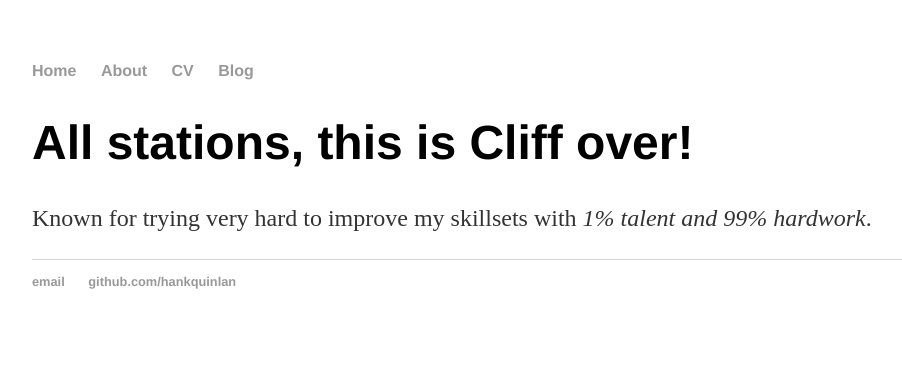
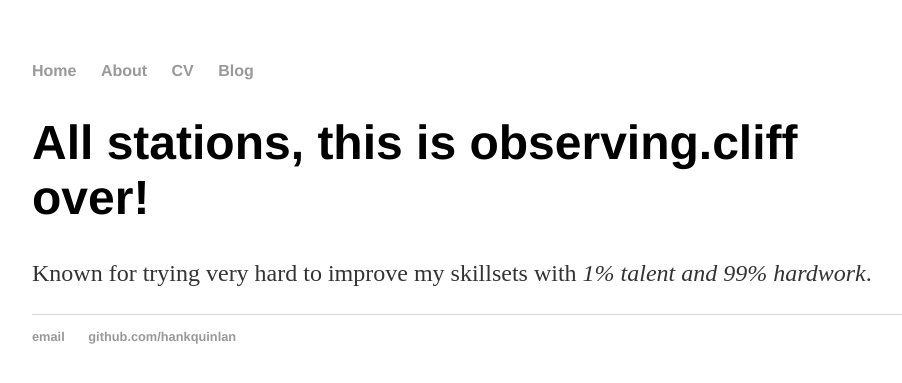
Before and after one commit to cliffusion/observing.cliff, a Jekyll site: the page built from index.html, in a window 1280 px wide. Shown: the top 383 px of the page, without its empty margins (160-1062 px from the left). Built offline with Jekyll 4.4.1, drawn with Linux system fonts in a browser that asks for light colours.

Commit message:
Update index.html

```diff
--- a/index.html
+++ b/index.html
@@ -4,6 +4,6 @@ title: About Me
 ---
 
 		<div class="blurb">
-			<h1>All stations, this is Cliff over!</h1>
+			<h1>All stations, this is observing.cliff over!</h1>
 			<p>Known for trying very hard to improve my skillsets with <em>1% talent and 99% hardwork</em>.</p>
 		</div>
```
